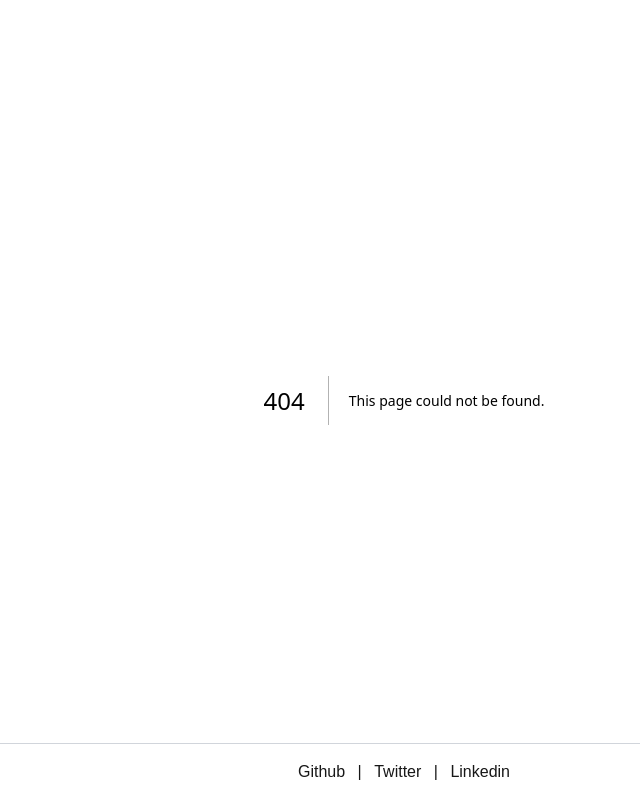
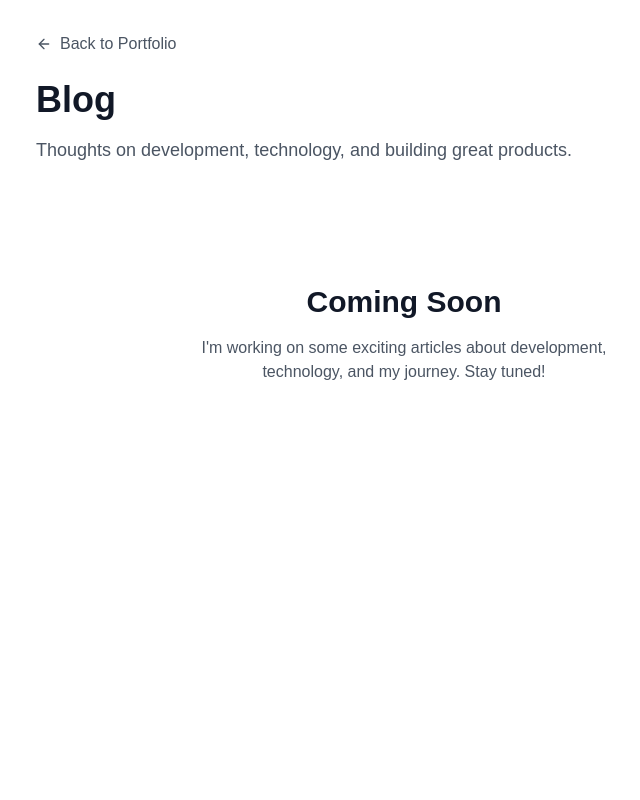
Before and after one commit to asrithtanniru/Simpledev, a Next.js app: page /blog in a window 1280 px wide. Before the commit this address had no page. Shown: the whole page, without its empty margins (236-876 px from the left). Built offline with nearby package versions, Linux system fonts and the light colour scheme; a web font is replaced by a local one.

Commit message:
blog setup

```diff
--- /dev/null
+++ b/src/app/blog/[slug]/page.tsx
@@ -0,0 +1,11 @@
+'use client'
+
+interface BlogPostPageProps {
+  params: {
+    slug: string
+  }
+}
+
+export default function BlogPostPage({}: BlogPostPageProps) {
+  return <> </>
+}
--- /dev/null
+++ b/src/app/blog/layout.tsx
@@ -0,0 +1,10 @@
+import type { Metadata } from 'next'
+
+export const metadata: Metadata = {
+  title: 'Blog | Asrith Tanniru',
+  description: 'Thoughts on development, technology, and building great products.',
+}
+
+export default function BlogLayout({ children }: { children: React.ReactNode }) {
+  return <div className="min-h-screen bg-white">{children}</div>
+}
--- /dev/null
+++ b/src/app/blog/page.tsx
@@ -0,0 +1,44 @@
+'use client'
+
+import { motion } from 'framer-motion'
+import Link from 'next/link'
+import { FiArrowLeft } from 'react-icons/fi'
+
+export default function BlogPage() {
+  return (
+    <div className="max-w-3xl mx-auto px-4 py-8">
+      <motion.div initial={{ opacity: 0, y: 20 }} animate={{ opacity: 1, y: 0 }} transition={{ duration: 0.5 }} className="mb-8">
+        <Link href="/" className="inline-flex items-center gap-2 text-gray-600 hover:text-gray-900 transition-colors mb-6">
+          <FiArrowLeft className="w-4 h-4" />
+          Back to Portfolio
+        </Link>
+
+        <h1 className="text-3xl md:text-4xl font-bold text-gray-900 mb-4">Blog</h1>
+        <p className="text-lg text-gray-600">Thoughts on development, technology, and building great products.</p>
+      </motion.div>
+
+      <motion.div initial={{ opacity: 0, y: 20 }} animate={{ opacity: 1, y: 0 }} transition={{ duration: 0.5, delay: 0.2 }} className="text-center py-16">
+        <motion.div
+          initial={{ scale: 0.8 }}
+          animate={{ scale: 1 }}
+          transition={{
+            duration: 0.5,
+            delay: 0.3,
+            type: 'spring',
+            stiffness: 200,
+            damping: 10,
+          }}
+          className="mb-6"
+        ></motion.div>
+
+        <motion.h2 initial={{ opacity: 0 }} animate={{ opacity: 1 }} transition={{ duration: 0.5, delay: 0.4 }} className="text-2xl md:text-3xl font-bold text-gray-900 mb-4">
+          Coming Soon
+        </motion.h2>
+
+        <motion.p initial={{ opacity: 0 }} animate={{ opacity: 1 }} transition={{ duration: 0.5, delay: 0.5 }} className="text-gray-600 mb-8 max-w-md mx-auto">
+          I'm working on some exciting articles about development, technology, and my journey. Stay tuned!
+        </motion.p>
+      </motion.div>
+    </div>
+  )
+}
--- /dev/null
+++ b/src/app/components/ConditionalFooter.tsx
@@ -0,0 +1,13 @@
+'use client'
+
+import { usePathname } from 'next/navigation'
+import Footer from './Footer'
+
+export default function ConditionalFooter() {
+  const pathname = usePathname()
+  if (pathname.startsWith('/blog')) {
+    return null
+  }
+
+  return <Footer />
+}
--- a/src/app/components/Footer.tsx
+++ b/src/app/components/Footer.tsx
@@ -3,21 +3,26 @@
 import Link from 'next/link'
 import { socialLinks } from '../data/data'
 import { motion } from 'framer-motion'
+import { usePathname } from 'next/navigation'
 
 export default function Footer() {
+  const pathname = usePathname()
+
   return (
     <footer className="fixed bottom-0 left-0 right-0 py-4 border-t border-gray-300 bg-background text-foreground text-center">
       <div className="max-w-3xl mx-auto px-4">
+        <div className="flex items-center justify-center flex-wrap gap-2">
           {socialLinks.map((link, index) => (
             <span key={link.name}>
               <motion.span whileHover={{ scale: 1.1 }} transition={{ type: 'spring', stiffness: 300, damping: 20 }} style={{ display: 'inline-block' }}>
-              <Link href={link.url} className="bold mx-2" target="_blank" rel="noopener noreferrer">
+                <Link href={link.url} className="bold mx-2" target={link.url.startsWith('http') ? '_blank' : '_self'} rel={link.url.startsWith('http') ? 'noopener noreferrer' : undefined}>
                   {link.name}
                 </Link>
               </motion.span>
-            {index < socialLinks.length - 1 && ' | '}
+              {index < socialLinks.length - 1 && <span className="mx-1">|</span>}
             </span>
           ))}
+        </div>
       </div>
     </footer>
   )
--- a/src/app/components/Hero.tsx
+++ b/src/app/components/Hero.tsx
@@ -2,18 +2,26 @@
 
 import { motion } from 'framer-motion'
 import { useEffect, useState } from 'react'
+import Link from 'next/link'
 import ProfileImage from './ProfileImage'
 import { personalInfo } from '../data/data'
 
 export default function Hero() {
-  const [showIntro, setShowIntro] = useState(true)
+  const [showIntro, setShowIntro] = useState(false)
 
   useEffect(() => {
-    const timer = setTimeout(() => {
-      setShowIntro(false)
-    }, 3000)
+    const hasSeenIntro = sessionStorage.getItem('hasSeenIntro')
 
-    return () => clearTimeout(timer)
+    if (!hasSeenIntro) {
+      setShowIntro(true)
+      sessionStorage.setItem('hasSeenIntro', 'true')
+
+      const timer = setTimeout(() => {
+        setShowIntro(false)
+      }, 3000)
+
+      return () => clearTimeout(timer)
+    }
   }, [])
 
   useEffect(() => {
--- a/src/app/data/data.ts
+++ b/src/app/data/data.ts
@@ -156,4 +156,5 @@ export const socialLinks: SocialLink[] = [
   { name: 'Github', url: 'https://github.com/asrithtanniru' },
   { name: 'Twitter', url: 'https://twitter.com/asrithtanniru' },
   { name: 'Linkedin', url: 'https://linkedin.com/in/asrithtanniru' },
+  { name: 'Blog', url: '/blog' },
 ]
--- a/src/app/layout.tsx
+++ b/src/app/layout.tsx
@@ -1,7 +1,7 @@
 import type { Metadata } from 'next'
 import { Rethink_Sans } from 'next/font/google'
 import './globals.css'
-import Footer from './components/Footer'
+import ConditionalFooter from './components/ConditionalFooter'
 import { Analytics } from '@vercel/analytics/next'
 
 const outfit = Rethink_Sans({
@@ -25,7 +25,7 @@ export default function RootLayout({
       <body className="min-h-screen relative font-rethink-sans">
         {children}
         <Analytics />
-        <Footer />
+        <ConditionalFooter />
       </body>
     </html>
   )
```
Lines whose indentation alone changed are shown as unchanged.
